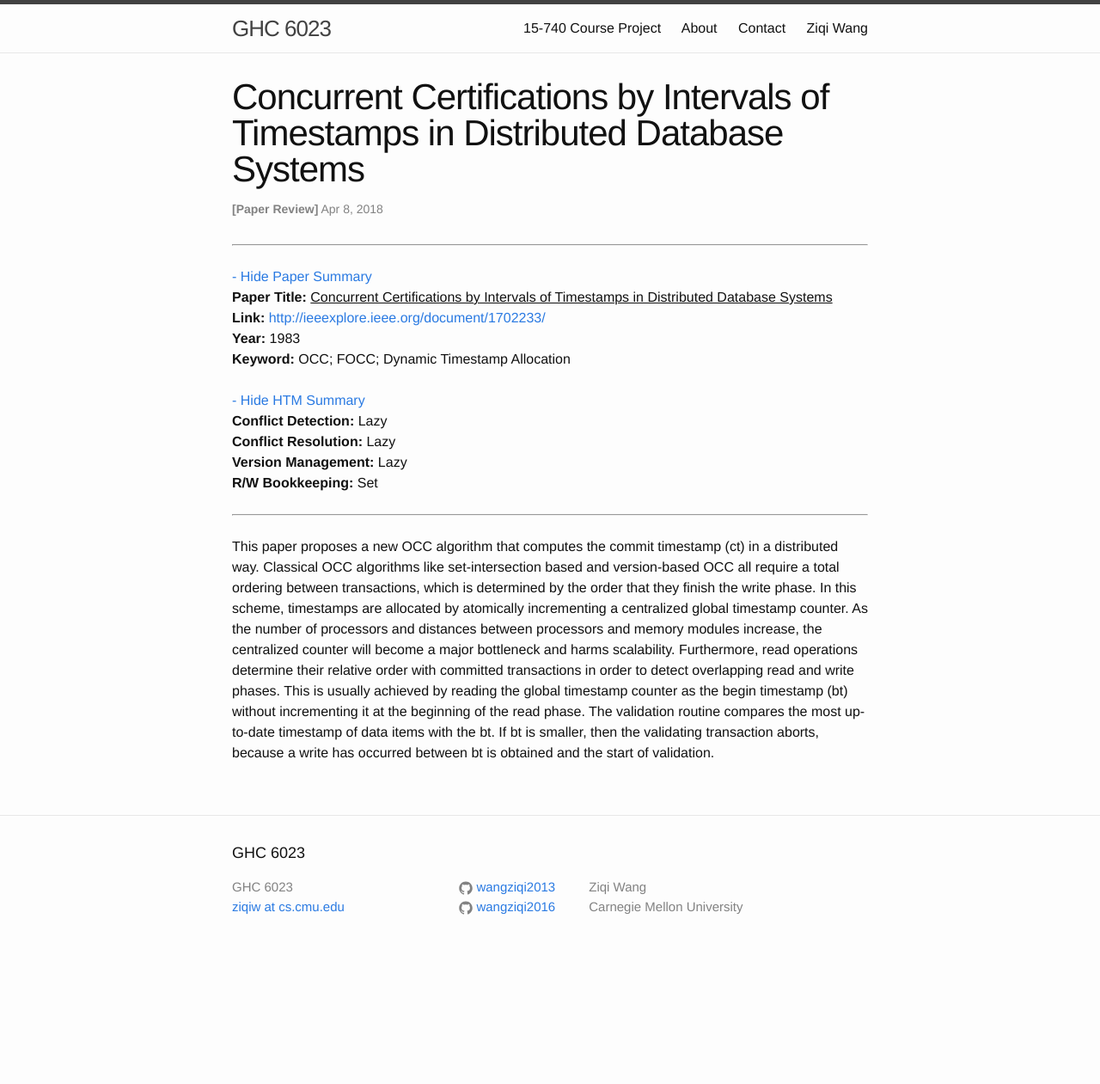
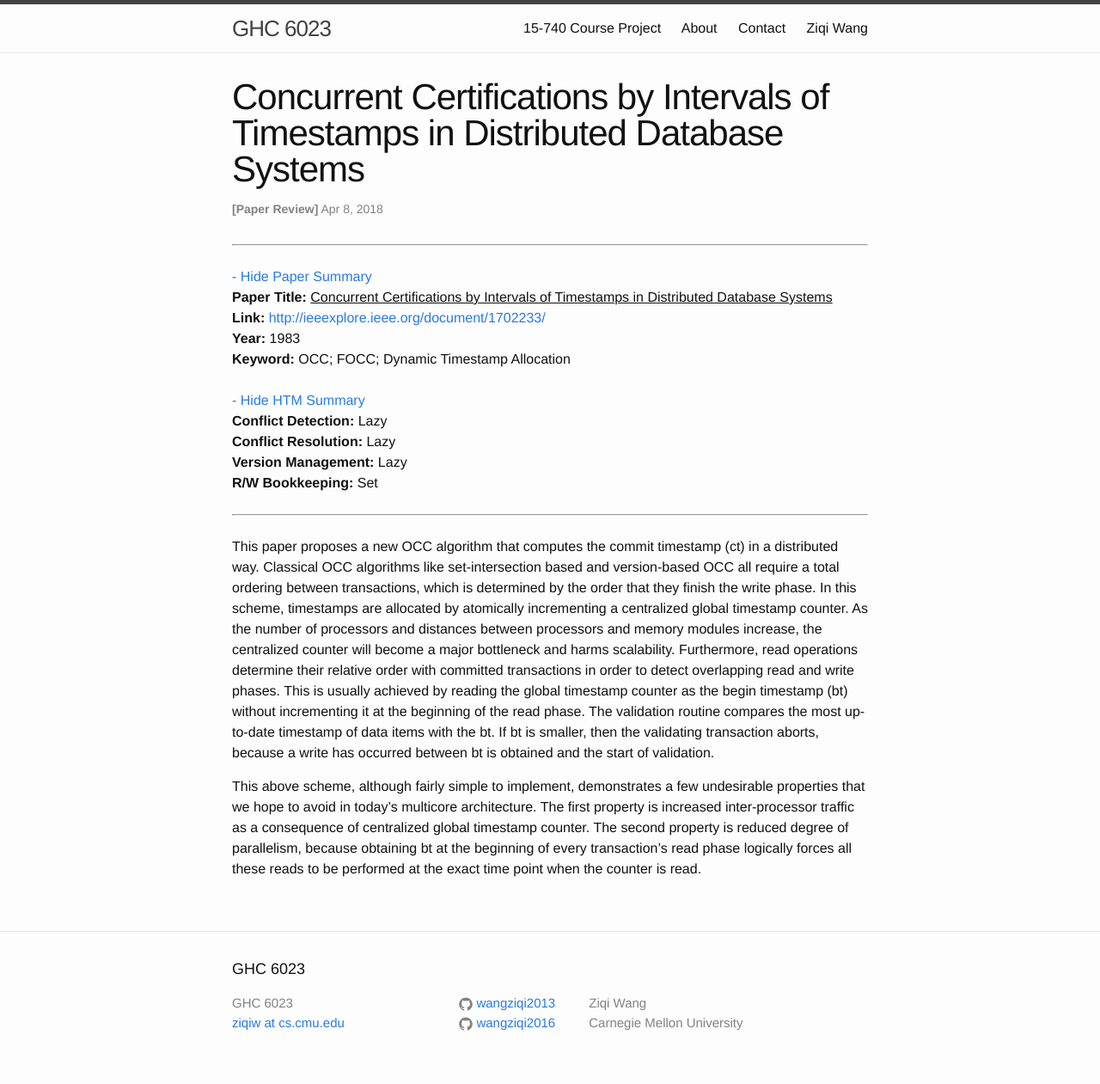
Before and after one commit to wangziqi2013/wangziqi2013.github.io, a Jekyll site: the page built from _posts/2018-04-07-Concurrent-Certifications-by-Intervals-of-ts-in-distributed-dbms.markdown, in a window 1280 px wide. Shown: the whole page at 86% size. Built offline with Jekyll 4.4.1, drawn with Linux system fonts in a browser that asks for light colours; before the commit the page ends 1126 px from its top, so only the background shows below that.

Commit message:
Working on second paragraph

```diff
--- a/_posts/2018-04-07-Concurrent-Certifications-by-Intervals-of-ts-in-distributed-dbms.markdown
+++ b/_posts/2018-04-07-Concurrent-Certifications-by-Intervals-of-ts-in-distributed-dbms.markdown
@@ -24,3 +24,9 @@ This is usually achieved by reading the global timestamp counter as the begin ti
 incrementing it at the beginning of the read phase. The validation routine compares the most up-to-date
 timestamp of data items with the bt. If bt is smaller, then the validating transaction aborts, because a
 write has occurred between bt is obtained and the start of validation.
+
+This above scheme, although fairly simple to implement, demonstrates a few undesirable properties that
+we hope to avoid in today's multicore architecture. The first property is increased inter-processor traffic
+as a consequence of centralized global timestamp counter. The second property is reduced degree of parallelism,
+because obtaining bt at the beginning of every transaction's read phase logically forces all these reads to
+be performed at the exact time point when the counter is read.
```
